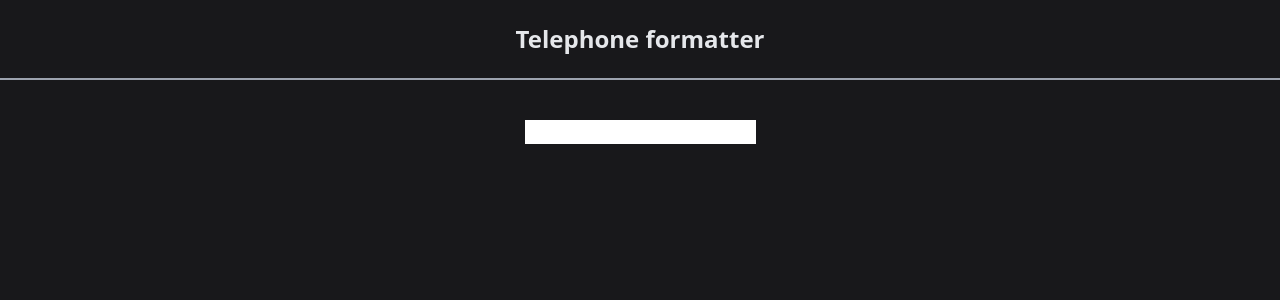
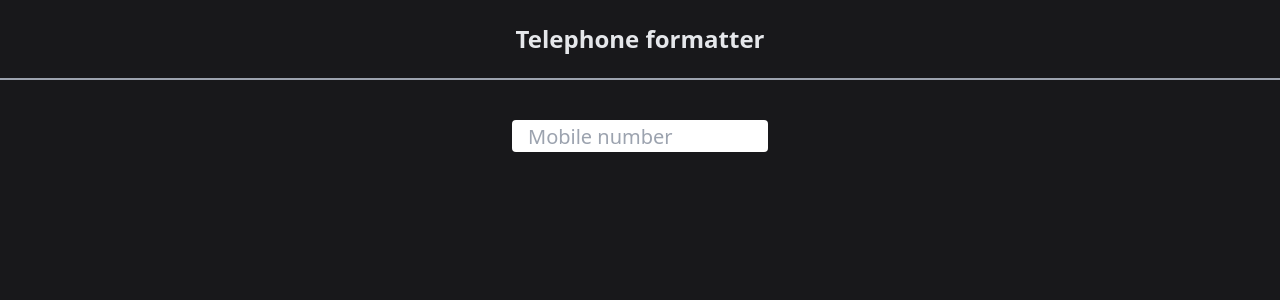
Before and after one commit to alexxtomas/Frontend-Mini-Challenges, a Next.js app: page /challenge/telephone-formatter in a window 1280 px wide. Shown: the top 300 px of the page. Built offline with nearby package versions, Linux system fonts and the light colour scheme.

Commit message:
Add input with some styles

```diff
--- a/src/pages/challenge/telephone-formatter.js
+++ b/src/pages/challenge/telephone-formatter.js
@@ -1,15 +1,36 @@
 import Head from '@/components/Head'
 import HeaderLayout from '@/components/layouts/HeaderLayout'
 import MainLayout from '@/components/layouts/MainLayout'
+import { useState } from 'react'
 
 export default function TelephoneFormatter() {
+  const [mobileNumber, setMobileNumber] = useState('')
+
+  const handleChange = ({ target: { value } }) => {
+    console.log(value)
+    setMobileNumber(value)
+  }
   return (
     <>
       <Head title='Guess the number' />
       <HeaderLayout>Telephone formatter</HeaderLayout>
       <MainLayout>
-        <input />
+        <label htmlFor='mobileNumber' className='hidden'>
+          Enter a mobile number to format
+        </label>
+        <input
+          id='mobileNumber'
+          className=' rounded pl-4 h-8 w-64 text-black text-xl'
+          placeholder='Mobile number'
+          onChange={handleChange}
+          value={mobileNumber}
+        />
       </MainLayout>
     </>
+    /// Three first numbers shoud be into ()
+    // max length of 9
+    //  no letters
+    // prefix - numbers
+    // +(123) 679911255
   )
 }
```
